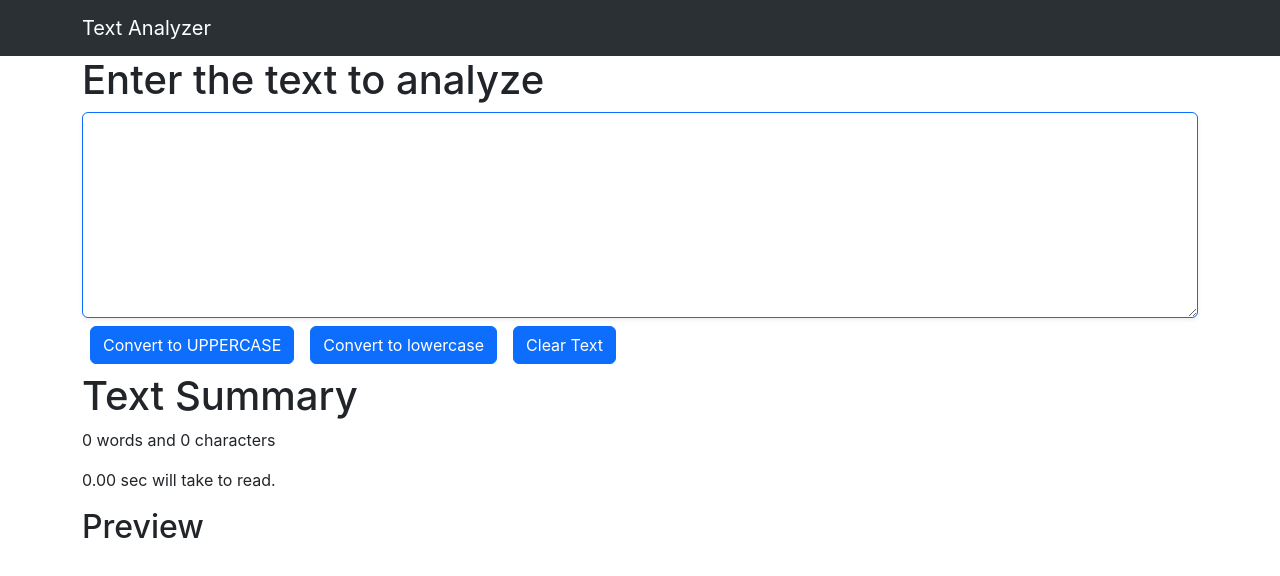
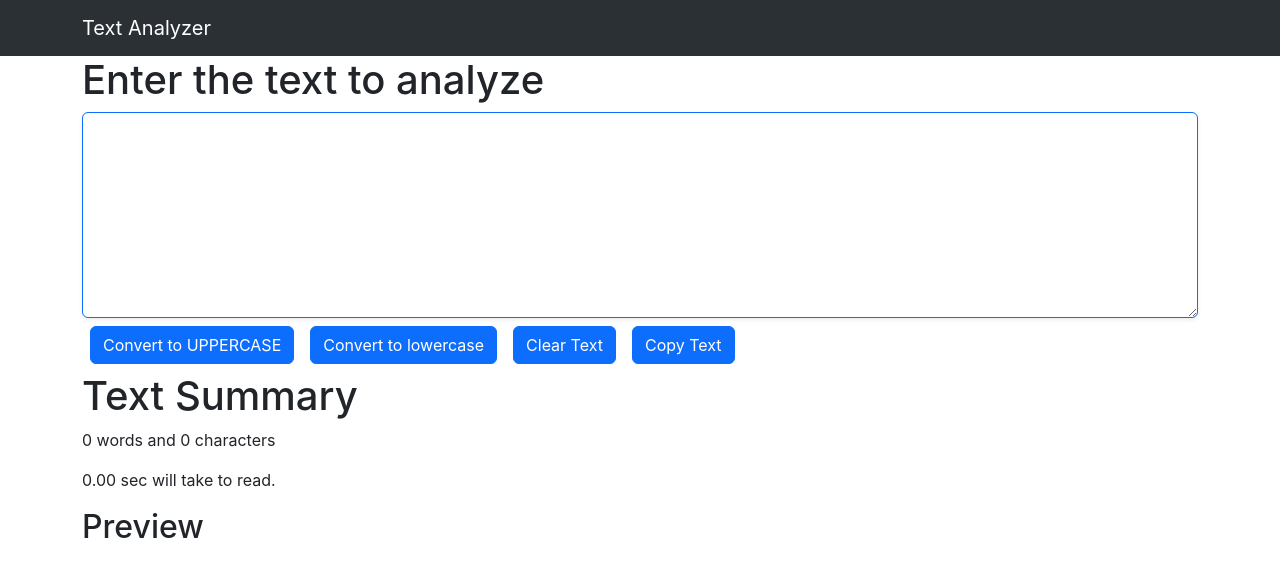
Before and after one commit to tusharmuley/Text-analyzer, a React (Create React App) app: page / in a window 1280 px wide. Shown: the top 576 px of the page. Built offline with nearby package versions, Linux system fonts and the light colour scheme.

Commit message:
copy text feature

```diff
--- a/src/components/TextForm.js
+++ b/src/components/TextForm.js
@@ -22,8 +22,13 @@ export const TextForm = (props) => {
 
   const convertClearText = () => {
     // console.log('lowercase clicked', { text });
-    const lowerText = "";
-    setText(lowerText);
+    const clearText = "";
+    setText(clearText);
+  };
+
+  const copyText = () =>{
+    navigator.clipboard.writeText(text);
+    alert("Copied the text: "+text)
   };
 
   // New function to count words properly
@@ -52,6 +57,9 @@ export const TextForm = (props) => {
         <button type="button" className="btn btn-primary m-2" onClick={convertClearText}>
           Clear Text
         </button>
+        <button type="button" className="btn btn-primary m-2" onClick={copyText}>
+          Copy Text
+        </button>
       </div>
       <div className="container">
         <h1>Text Summary</h1>
```
